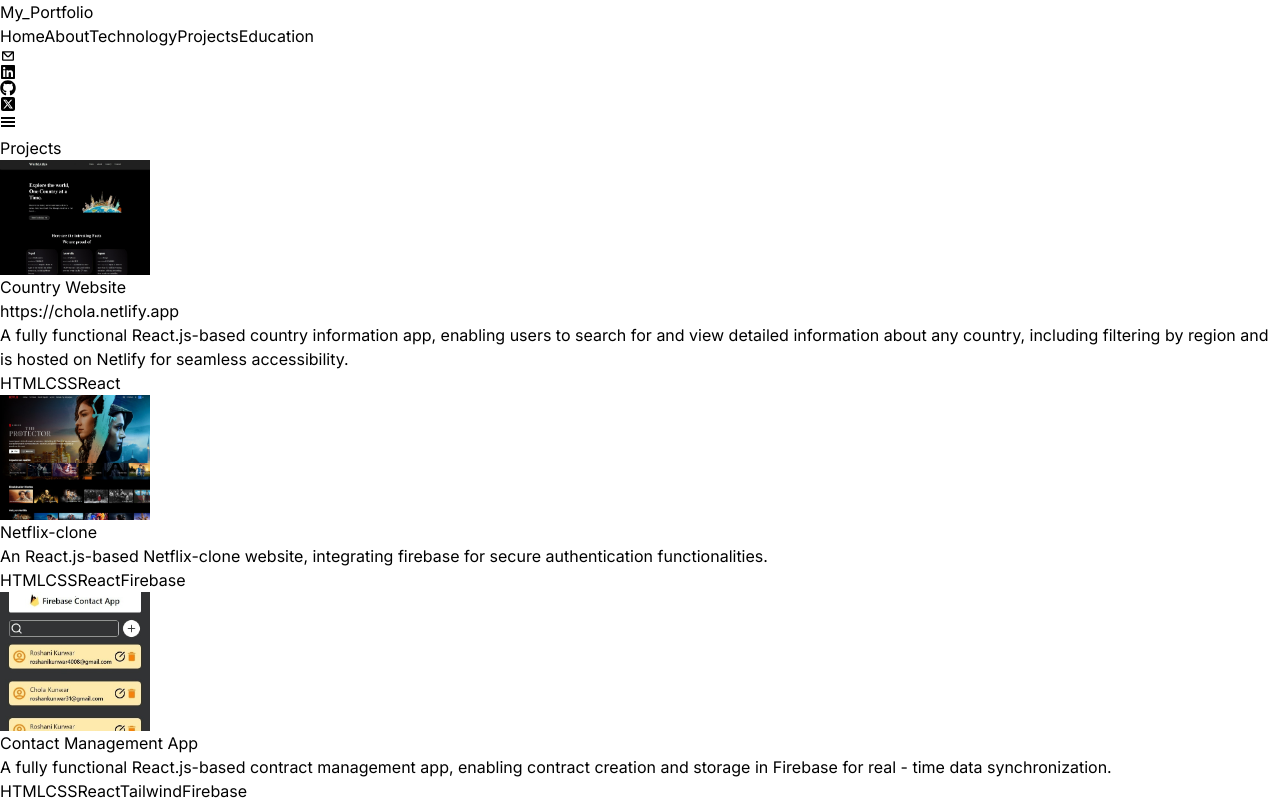
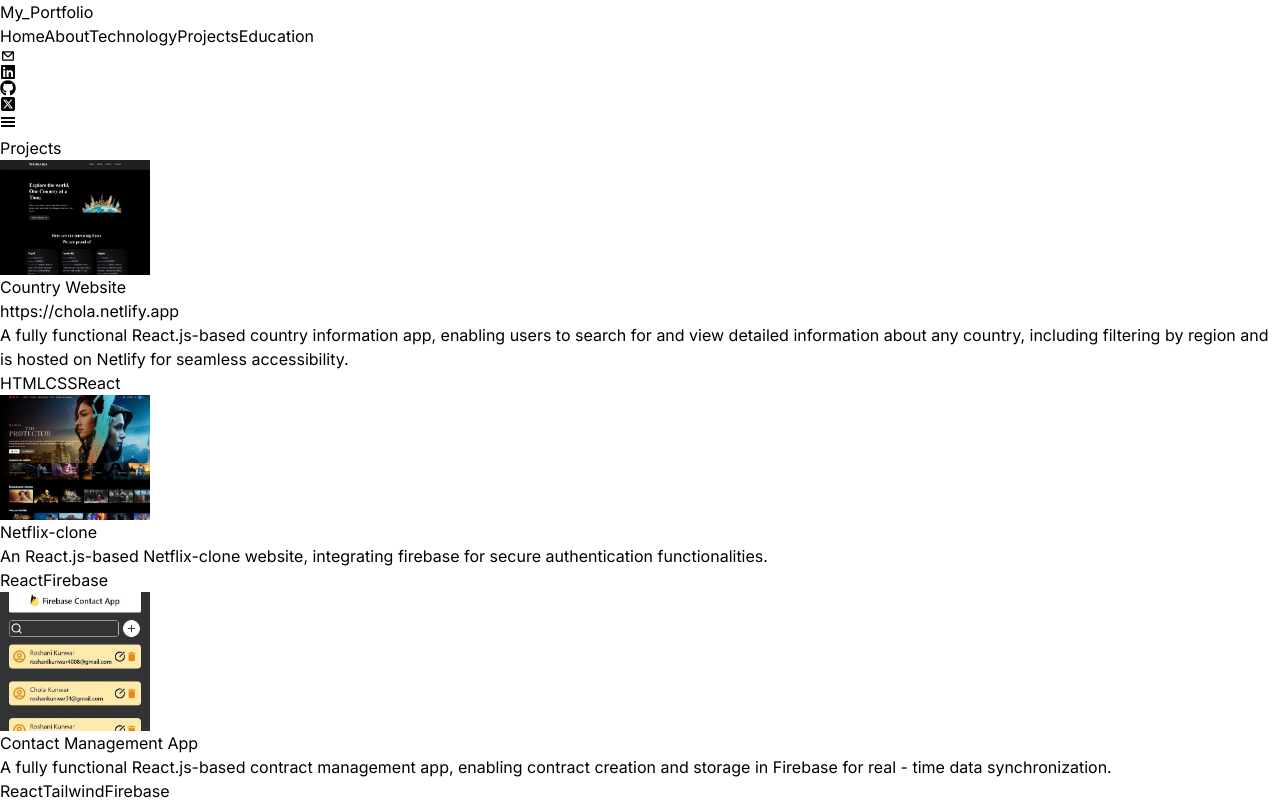
Before and after one commit to RoshaniKunwar1/Portfolio, a React (Vite) app: page /projects in a window 1280 px wide. Shown: the top 800 px of the page. Built offline with nearby package versions, Linux system fonts and the light colour scheme.

Commit message:
first commit

```diff
--- a/src/constants/index.js
+++ b/src/constants/index.js
@@ -31,21 +31,21 @@
     image: country,
     description:
       "A fully functional React.js-based country information app, enabling users to search for and view detailed information about any country, including filtering by region and is hosted on Netlify for seamless accessibility.",
-    technologies: ["HTML", "CSS", "React"],
+    technologies: ["HTML", "CSS","React"],
   },
   {
     title: "Netflix-clone",
     image: netflix,
     description:
       "An React.js-based Netflix-clone website, integrating firebase for secure authentication functionalities.",
-    technologies: ["HTML", "CSS", "React", "Firebase"],
+    technologies: [ "React", "Firebase"],
   },
   {
     title: "Contact Management App",
     image: contact,
     description:
       "A fully functional React.js-based contract management app, enabling contract creation and storage in Firebase for real - time data synchronization.",
-    technologies: ["HTML", "CSS", "React", "Tailwind", "Firebase"],
+    technologies: ["React", "Tailwind", "Firebase"],
   },
   {
     title: "Coffee Shop Website",
@@ -59,7 +59,7 @@
     image: ecommerce1,
     description:
       "E-commerce website with all functionalities like add to cart, payment and all other frontend functionalities",
-    technologies: ["HTML", "CSS", "Tailwind", "React"],
+    technologies: ["Tailwind", "React"],
   },
   {
     title: "Ecommerce website",
@@ -73,7 +73,7 @@
     image: loanApproval,
     description:
       "Loan Approval System for a summer project, featuring both client- side and admin - side functionalities",
-    technologies: ["HTML", "CSS", "Bootstrap", "Java", "mySQL"],
+    technologies: [ "Bootstrap", "Java", "mySQL"],
   },
 ];
 
```
